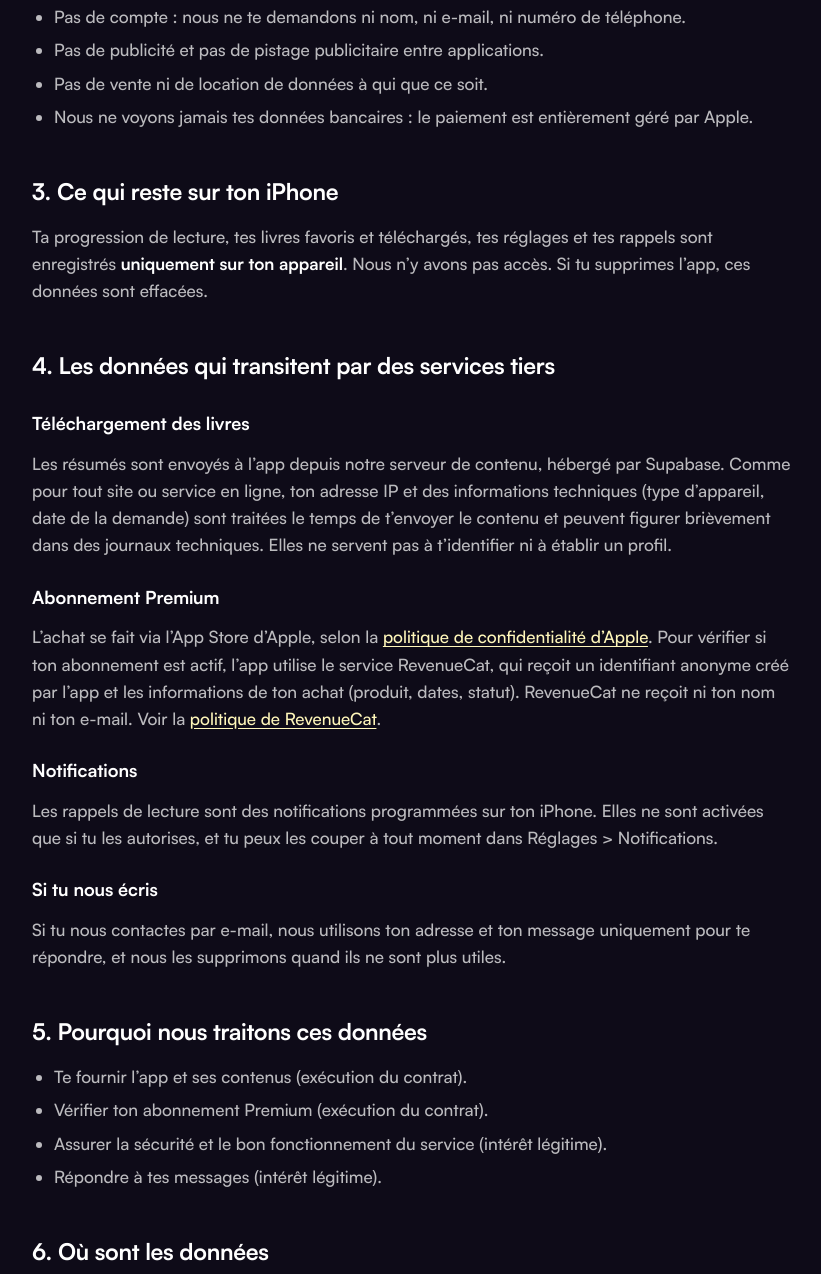
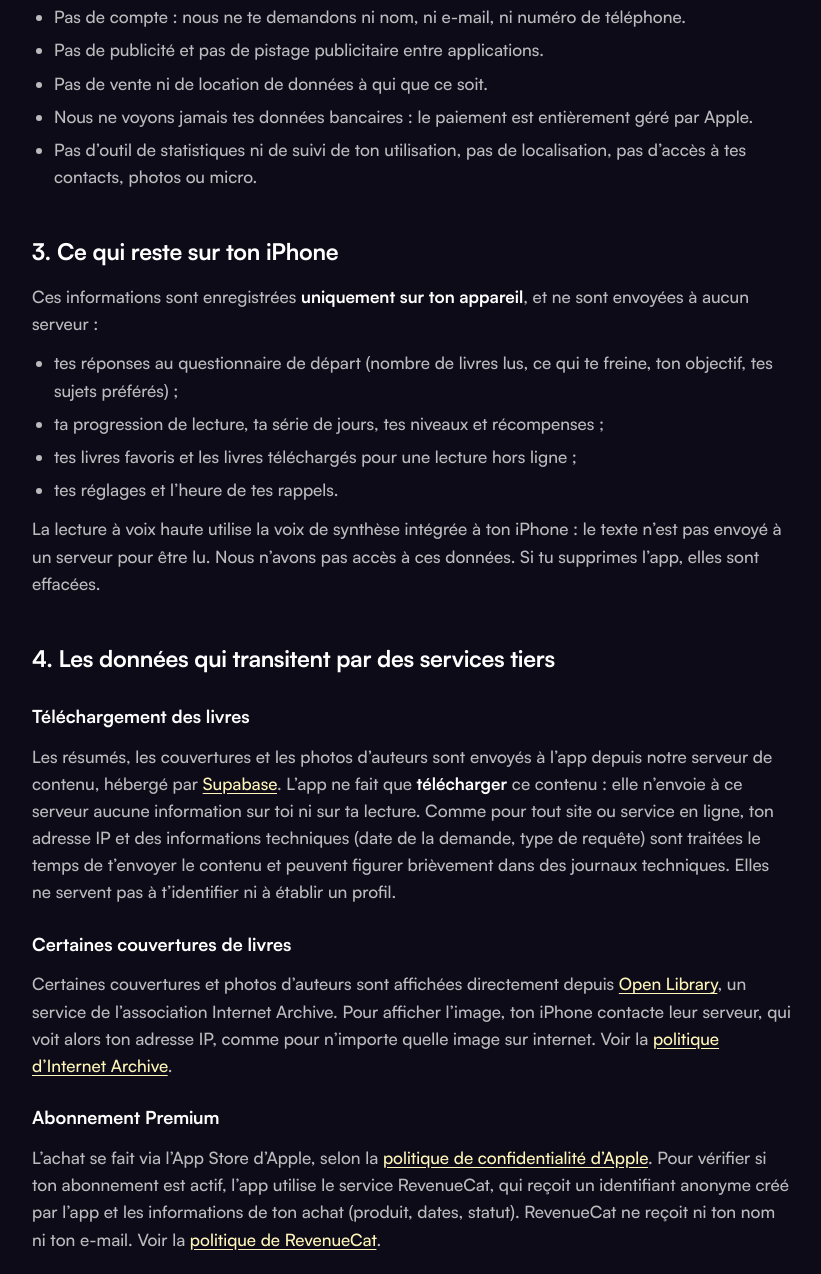
Before and after one commit to Halim78/piqmind-site, a plain HTML site: page confidentialite.html in a window 1280 px wide. Shown: the part 615-1889 px from the top of the page, without its empty margins (228-1049 px from the left). Drawn offline with Linux system fonts and the light colour scheme.

Commit message:
Complète la politique de confidentialité d'après l'inspection de l'app (réponses du questionnaire, Open Library, voix intégrée, notifications locales)
Co-Authored-By: Claude Opus 5.5 <noreply@anthropic.com>

```diff
--- a/confidentialite.html
+++ b/confidentialite.html
@@ -36,18 +36,28 @@
     <li>Pas de publicité et pas de pistage publicitaire entre applications.</li>
     <li>Pas de vente ni de location de données à qui que ce soit.</li>
     <li>Nous ne voyons jamais tes données bancaires : le paiement est entièrement géré par Apple.</li>
+    <li>Pas d’outil de statistiques ni de suivi de ton utilisation, pas de localisation, pas d’accès à tes contacts, photos ou micro.</li>
   </ul>
 
   <h2>3. Ce qui reste sur ton iPhone</h2>
-  <p>Ta progression de lecture, tes livres favoris et téléchargés, tes réglages et tes rappels sont enregistrés <strong>uniquement sur ton appareil</strong>. Nous n’y avons pas accès. Si tu supprimes l’app, ces données sont effacées.</p>
+  <p>Ces informations sont enregistrées <strong>uniquement sur ton appareil</strong>, et ne sont envoyées à aucun serveur :</p>
+  <ul>
+    <li>tes réponses au questionnaire de départ (nombre de livres lus, ce qui te freine, ton objectif, tes sujets préférés) ;</li>
+    <li>ta progression de lecture, ta série de jours, tes niveaux et récompenses ;</li>
+    <li>tes livres favoris et les livres téléchargés pour une lecture hors ligne ;</li>
+    <li>tes réglages et l’heure de tes rappels.</li>
+  </ul>
+  <p>La lecture à voix haute utilise la voix de synthèse intégrée à ton iPhone : le texte n’est pas envoyé à un serveur pour être lu. Nous n’avons pas accès à ces données. Si tu supprimes l’app, elles sont effacées.</p>
 
   <h2>4. Les données qui transitent par des services tiers</h2>
   <h3>Téléchargement des livres</h3>
-  <p>Les résumés sont envoyés à l’app depuis notre serveur de contenu, hébergé par Supabase. Comme pour tout site ou service en ligne, ton adresse IP et des informations techniques (type d’appareil, date de la demande) sont traitées le temps de t’envoyer le contenu et peuvent figurer brièvement dans des journaux techniques. Elles ne servent pas à t’identifier ni à établir un profil.</p>
+  <p>Les résumés, les couvertures et les photos d’auteurs sont envoyés à l’app depuis notre serveur de contenu, hébergé par <a href="https://supabase.com/privacy" rel="noopener">Supabase</a>. L’app ne fait que <strong>télécharger</strong> ce contenu : elle n’envoie à ce serveur aucune information sur toi ni sur ta lecture. Comme pour tout site ou service en ligne, ton adresse IP et des informations techniques (date de la demande, type de requête) sont traitées le temps de t’envoyer le contenu et peuvent figurer brièvement dans des journaux techniques. Elles ne servent pas à t’identifier ni à établir un profil.</p>
+  <h3>Certaines couvertures de livres</h3>
+  <p>Certaines couvertures et photos d’auteurs sont affichées directement depuis <a href="https://openlibrary.org" rel="noopener">Open Library</a>, un service de l’association Internet Archive. Pour afficher l’image, ton iPhone contacte leur serveur, qui voit alors ton adresse IP, comme pour n’importe quelle image sur internet. Voir la <a href="https://archive.org/about/terms" rel="noopener">politique d’Internet Archive</a>.</p>
   <h3>Abonnement Premium</h3>
   <p>L’achat se fait via l’App Store d’Apple, selon la <a href="https://www.apple.com/fr/legal/privacy/" rel="noopener">politique de confidentialité d’Apple</a>. Pour vérifier si ton abonnement est actif, l’app utilise le service RevenueCat, qui reçoit un identifiant anonyme créé par l’app et les informations de ton achat (produit, dates, statut). RevenueCat ne reçoit ni ton nom ni ton e-mail. Voir la <a href="https://www.revenuecat.com/privacy" rel="noopener">politique de RevenueCat</a>.</p>
   <h3>Notifications</h3>
-  <p>Les rappels de lecture sont des notifications programmées sur ton iPhone. Elles ne sont activées que si tu les autorises, et tu peux les couper à tout moment dans Réglages &gt; Notifications.</p>
+  <p>Les rappels de lecture sont des notifications programmées directement sur ton iPhone : aucun serveur ne t’envoie de notification, et aucun identifiant de notification n’est collecté. Elles ne sont activées que si tu les autorises, et tu peux les couper à tout moment dans Réglages &gt; Notifications.</p>
   <h3>Si tu nous écris</h3>
   <p>Si tu nous contactes par e-mail, nous utilisons ton adresse et ton message uniquement pour te répondre, et nous les supprimons quand ils ne sont plus utiles.</p>
 
@@ -60,7 +70,7 @@
   </ul>
 
   <h2>6. Où sont les données</h2>
-  <p>Nos prestataires (Supabase, RevenueCat, Apple) peuvent traiter des données hors de Suisse et de l’Union européenne, notamment aux États-Unis. Ces transferts sont encadrés par des garanties reconnues (clauses contractuelles types de la Commission européenne, reprises par la Suisse, ou cadre de protection des données Suisse–États-Unis).</p>
+  <p>Nos prestataires (Supabase, RevenueCat, Apple, Internet Archive) peuvent traiter des données hors de Suisse et de l’Union européenne, notamment aux États-Unis. Ces transferts sont encadrés par des garanties reconnues (clauses contractuelles types de la Commission européenne, reprises par la Suisse, ou cadre de protection des données Suisse–États-Unis).</p>
 
   <h2>7. Combien de temps</h2>
   <p>Les données sur ton iPhone restent tant que l’app est installée. Les informations d’abonnement sont conservées par Apple et RevenueCat pendant la durée de l’abonnement puis le temps imposé par la loi. Les journaux techniques sont effacés automatiquement après quelques jours.</p>
```
